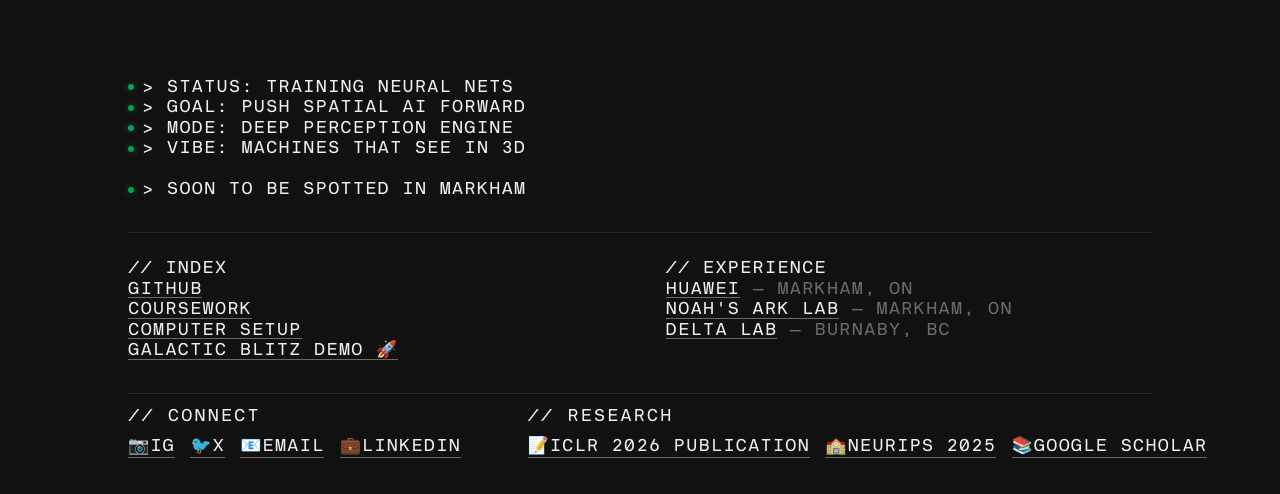
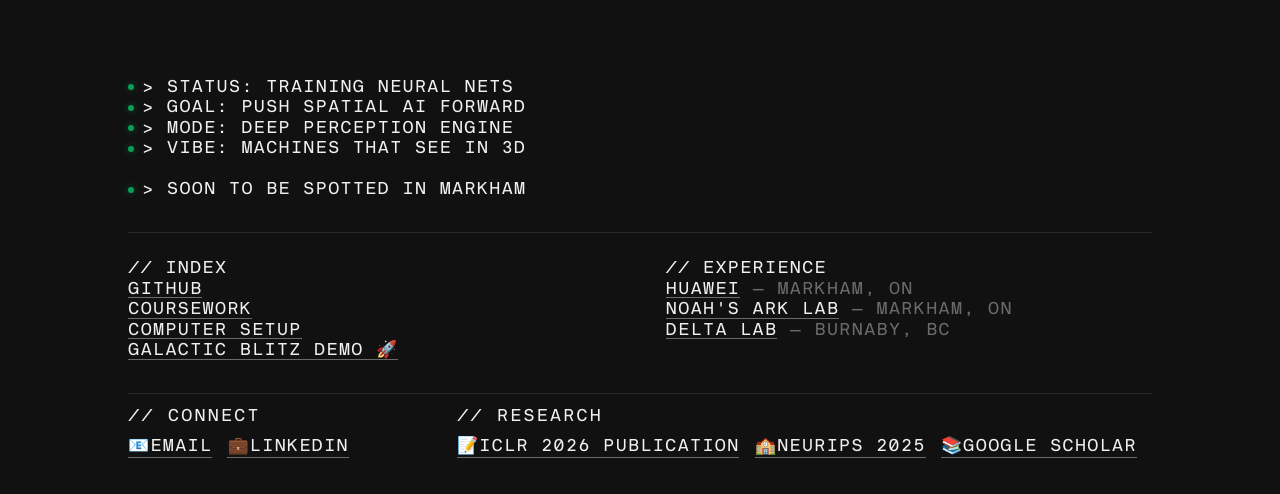
Before and after one commit to mehrdadmmz/mehrdadmmz.github.io, a plain HTML site: page index.html in a window 1280 px wide. Shown: the part 320-814 px from the top of the page. Drawn offline with Linux system fonts and the light colour scheme.

Commit message:
Remove social media links from footer
Removed Instagram and X links from the social footer.

```diff
--- a/index.html
+++ b/index.html
@@ -82,12 +82,6 @@
     <div class="link-group">
       <p class="small group-label">// CONNECT</p>
       <ul class="h-list small">
-        <li>
-          <a href="https://www.instagram.com/mhrddmmz" target="_blank" rel="noopener noreferrer">📷IG</a>
-        </li>
-        <li>
-          <a href="https://x.com/MMZisHere" target="_blank" rel="noopener noreferrer">🐦X</a>
-        </li>
         <li><a href="mailto:mehrdad.mmz.ca@gmail.com">📧EMAIL</a></li>
         <li>
           <a href="https://www.linkedin.com/in/mehrdad-momeni-zadeh-mma236/" target="_blank"
```
